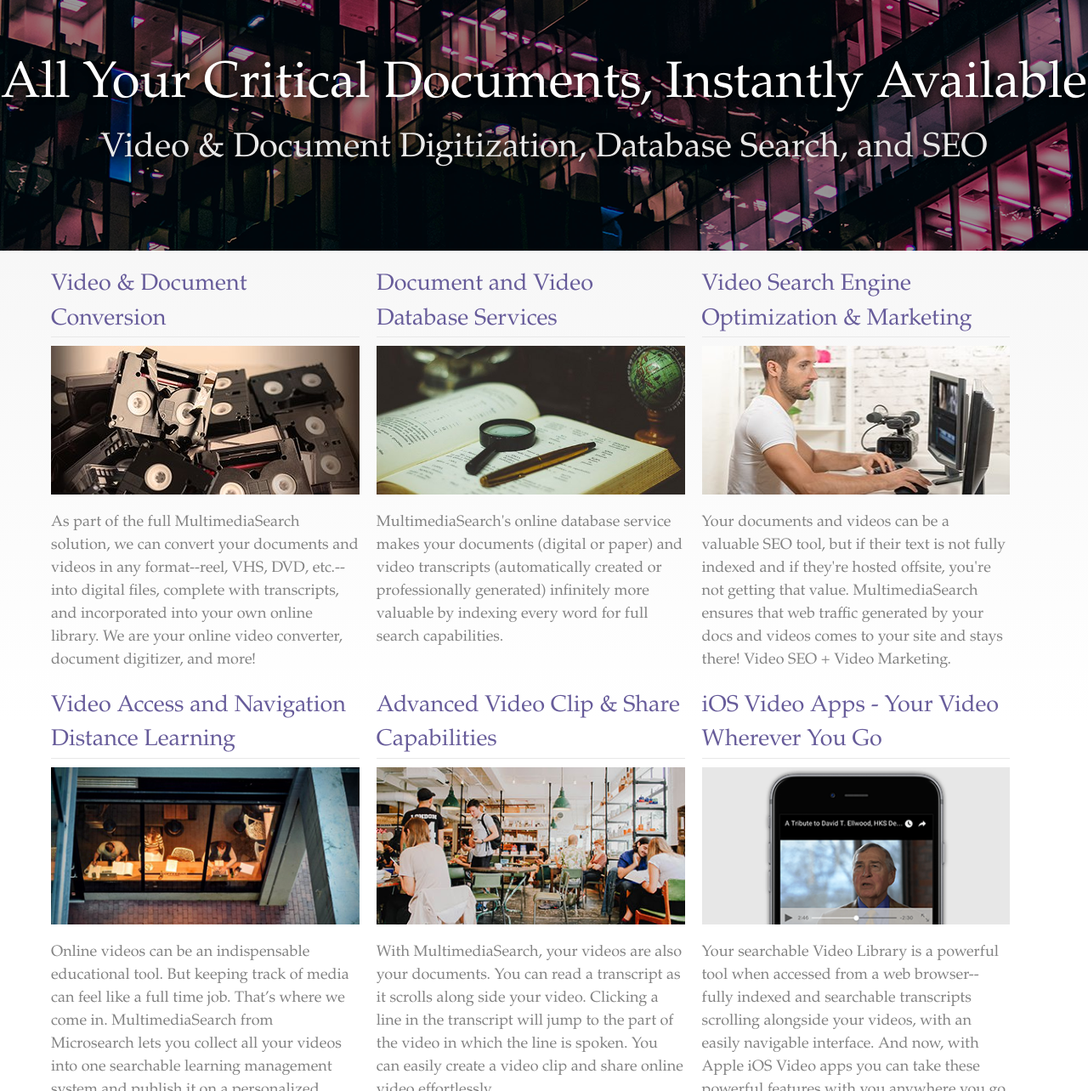
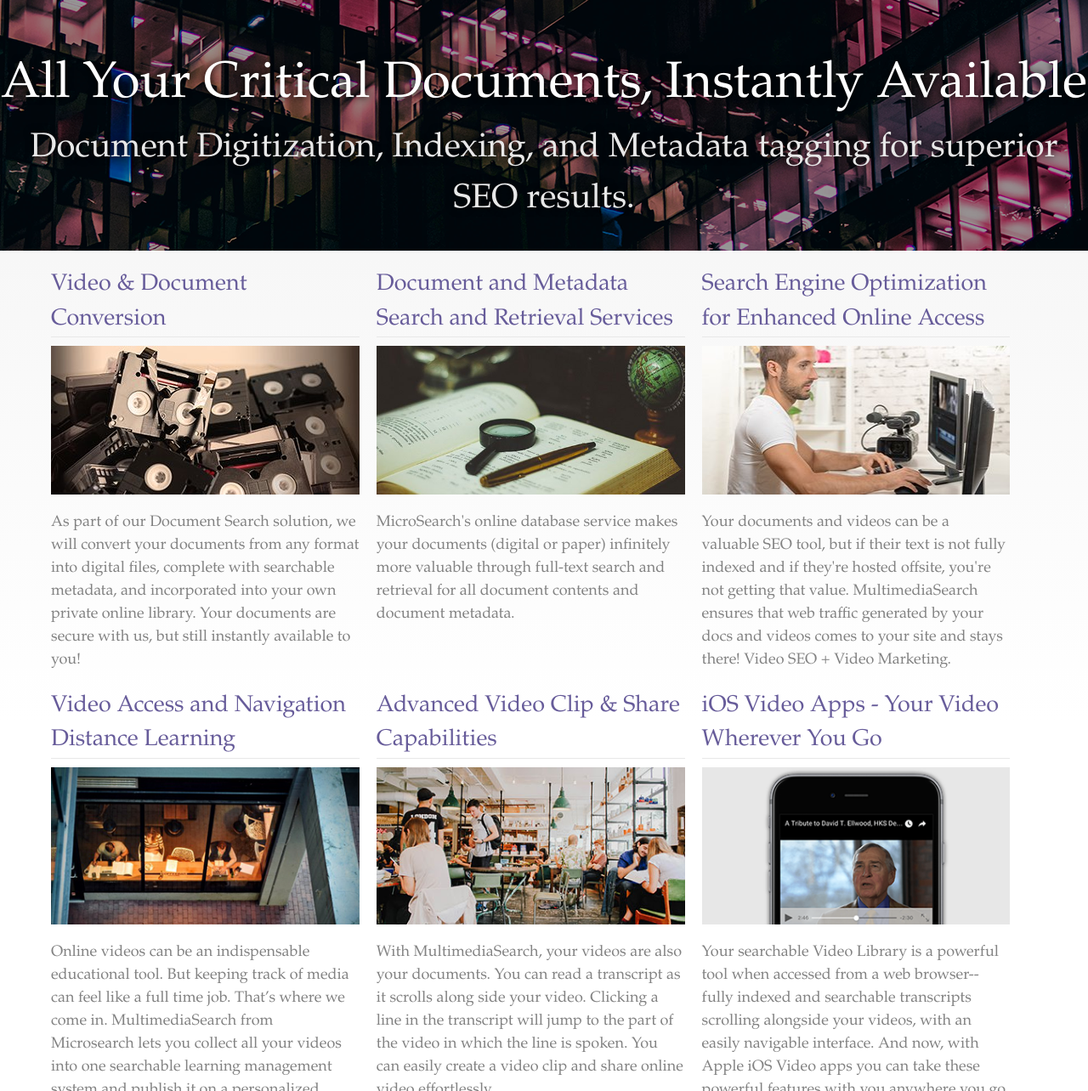
Before and after one commit to microsearch/microsearch.github.io, a Jekyll site: the page built from index.md, in a window 1280 px wide and 1400 px high, cut to the strip 116-1400 px from the top of the window. Shown: the whole strip at 85% size. Built offline with Jekyll 4.4.1, drawn with Linux system fonts in a browser that asks for light colours.

Commit message:
Updated Index

```diff
--- a/index.md
+++ b/index.md
@@ -1,26 +1,28 @@
 ---
-title: Video and Document Conversion, Digitization, Database Search, and SEO
+title: Document Conversion, Indexing, and Metadata Tagging
+date: 2018-04-02 08:57:00 -04:00
 position: 8
-description: MicroSearch provides Video and Document Digitization, Database Search,
-  and SEO for a wide variety of clients in the professional, educational, and labor
-  sectors.
+description: MicroSearch provides Document Digitization, Metadata Indexing, and online
+  document search and retrieval for clients with large numbers of important documents
+  in the professional, educational, and labor sectors.
 bannertext1: All Your Critical Documents, Instantly Available
-bannertext2: Video &amp; Document Digitization, Database Search, and SEO
+bannertext2: Document Digitization, Indexing, and Metadata tagging for superior SEO
+  results.
 homecol1link: services/video-document-conversion/
 homecol1head: Video &amp; Document Conversion
 homecol1img: vids.jpg
-homecol1text: As part of the full MultimediaSearch solution, we can convert your documents
-  and videos in any format--reel, VHS, DVD, etc.--into digital files, complete with
-  transcripts, and incorporated into your own online library. We are your online video
-  converter, document digitizer, and more!
-homecol2link: services/document-management-services-video-management-services
-homecol2head: Document and Video Database Services
+homecol1text: As part of our Document Search solution, we will convert your documents
+  from any format into digital files, complete with searchable metadata, and incorporated
+  into your own private online library. Your documents are secure with us, but still
+  instantly available to you!
+homecol2link: services/document-and-video-management-services
+homecol2head: Document and Metadata Search and Retrieval Services
 homecol2img: search.jpg
-homecol2text: MultimediaSearch's online database service makes your documents (digital
-  or paper) and video transcripts (automatically created or professionally generated)
-  infinitely more valuable by indexing every word for full search capabilities.
+homecol2text: MicroSearch's online database service makes your documents (digital
+  or paper)  infinitely more valuable through full-text search and retrieval for all
+  document contents and document metadata.
 homecol3link: services/seo/
-homecol3head: Video Search Engine Optimization &amp; Marketing
+homecol3head: Search Engine Optimization for Enhanced Online Access
 homecol3img: searchcomp.jpg
 homecol3text: Your documents and videos can be a valuable SEO tool, but if their text
   is not fully indexed and if they're hosted offsite, you're not getting that value.
```
